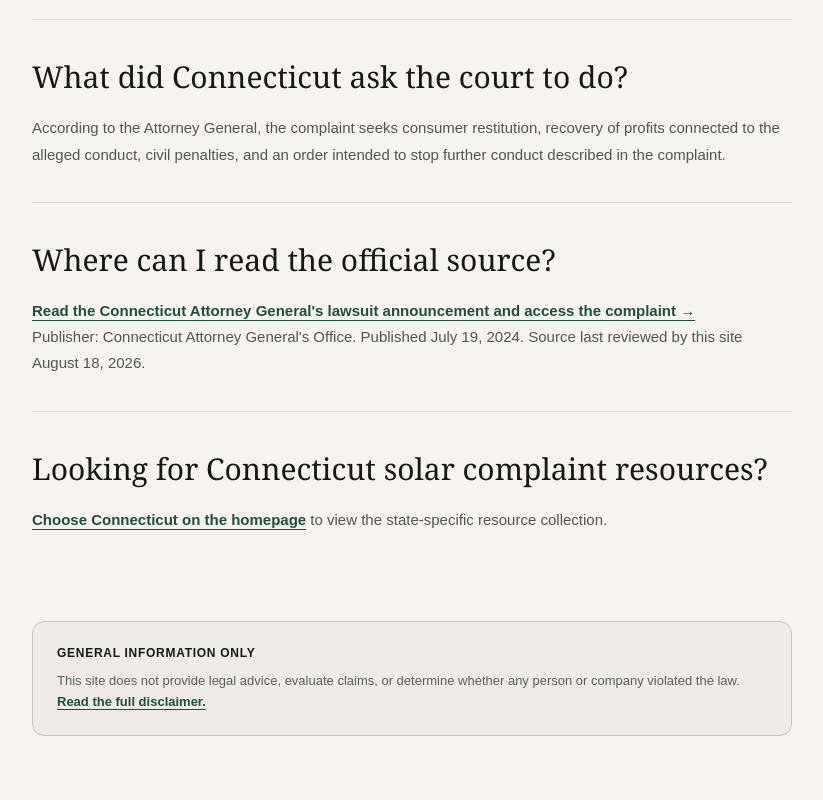
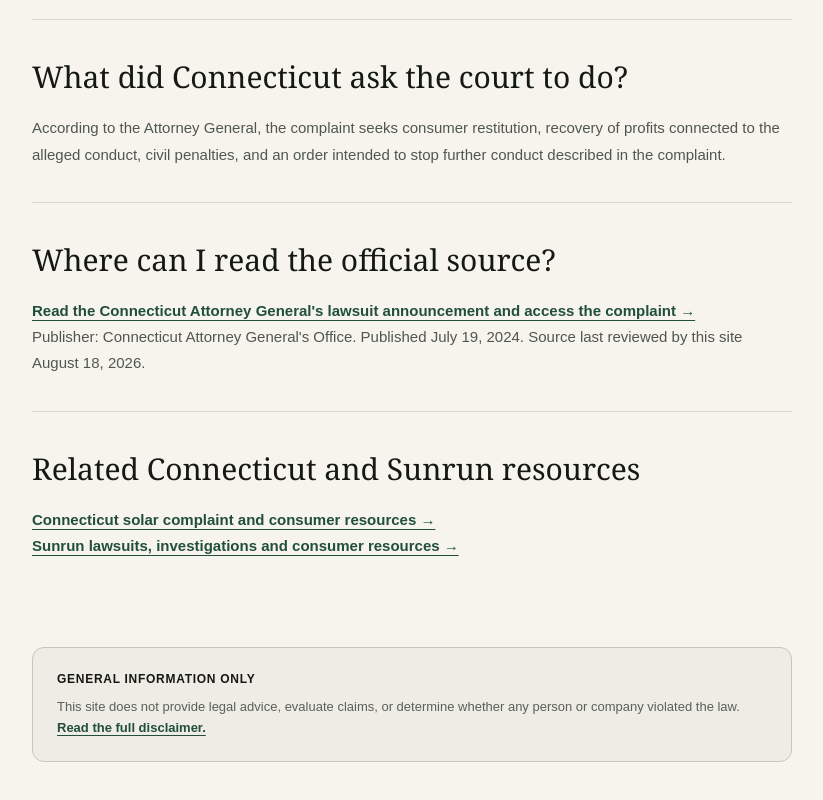
Before and after one commit to Decentralized-Rob/solar-consumer-research, a Next.js app: page /cases/connecticut-attorney-general-sunrun-lawsuit in a window 1280 px wide. Shown: the part 1609-2409 px from the top of the page, without its empty margins (228-1051 px from the left). Built offline with nearby package versions, Linux system fonts and the light colour scheme.

Commit message:
Strengthen Connecticut Sunrun case internal links

```diff
--- a/app/cases/connecticut-attorney-general-sunrun-lawsuit/page.tsx
+++ b/app/cases/connecticut-attorney-general-sunrun-lawsuit/page.tsx
@@ -37,10 +37,18 @@ export default function ConnecticutSunrunCasePage() {
     headline: "What does Connecticut's lawsuit against Sunrun allege?",
     description: "A source-based summary of Connecticut's lawsuit against Sunrun and other solar companies.",
     datePublished: "2024-07-19",
-    dateModified: "2026-08-18",
+    dateModified: "2026-09-07",
     mainEntityOfPage: "https://solarcomplaint.com/cases/connecticut-attorney-general-sunrun-lawsuit",
     author: { "@type": "Organization", name: "Solar Consumer Research" },
     publisher: { "@type": "Organization", name: "Solar Consumer Research" },
+    about: [
+      { "@type": "Organization", name: "Sunrun" },
+      { "@type": "AdministrativeArea", name: "Connecticut" },
+    ],
+    relatedLink: [
+      "https://solarcomplaint.com/states/connecticut",
+      "https://solarcomplaint.com/companies/sunrun",
+    ],
   };
 
   return (
@@ -85,8 +93,9 @@ export default function ConnecticutSunrunCasePage() {
         </section>
 
         <section className="info-section">
-          <h2>Looking for Connecticut solar complaint resources?</h2>
-          <p><Link href="/#start">Choose Connecticut on the homepage</Link> to view the state-specific resource collection.</p>
+          <h2>Related Connecticut and Sunrun resources</h2>
+          <p><Link href="/states/connecticut">Connecticut solar complaint and consumer resources →</Link></p>
+          <p><Link href="/companies/sunrun">Sunrun lawsuits, investigations and consumer resources →</Link></p>
         </section>
       </InfoPage>
     </>
```
